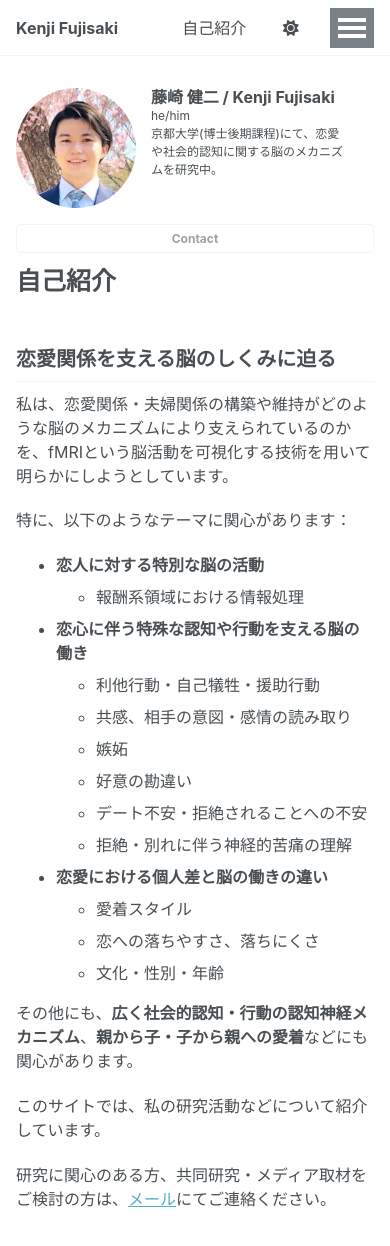
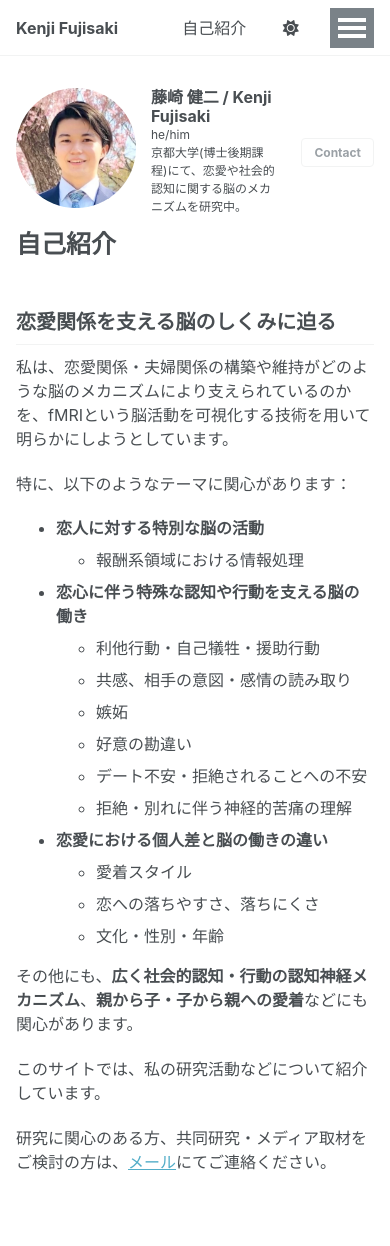
Before and after one commit to kenjifujisaki-research/kenjifujisaki-research.github.io, a Jekyll site: the page built from _pages/about.md, in a window 390 px wide and 1400 px high. Shown: the top 1246 px of the window. Built offline with Jekyll 4.4.1, drawn with Linux system fonts in a browser that asks for light colours.

Commit message:
Update author-profile.html

```diff
--- a/_includes/author-profile.html
+++ b/_includes/author-profile.html
@@ -38,19 +38,7 @@
     {% if author.bio %}<p class="author__bio">{{ author.bio }}</p>{% endif %}
   </div>
 
-  <style>
-@media screen and (max-width: 767px) {
-  .contact-button {
-    order: 1;
-    margin-top: 1rem;
-  }
 
-  .author__urls-wrapper {
-    display: flex;
-    flex-direction: column;
-  }
-}
-</style>
 
   <div class="author__urls-wrapper">
     <button class="btn btn--inverse contact-button">Contact</button>
```
